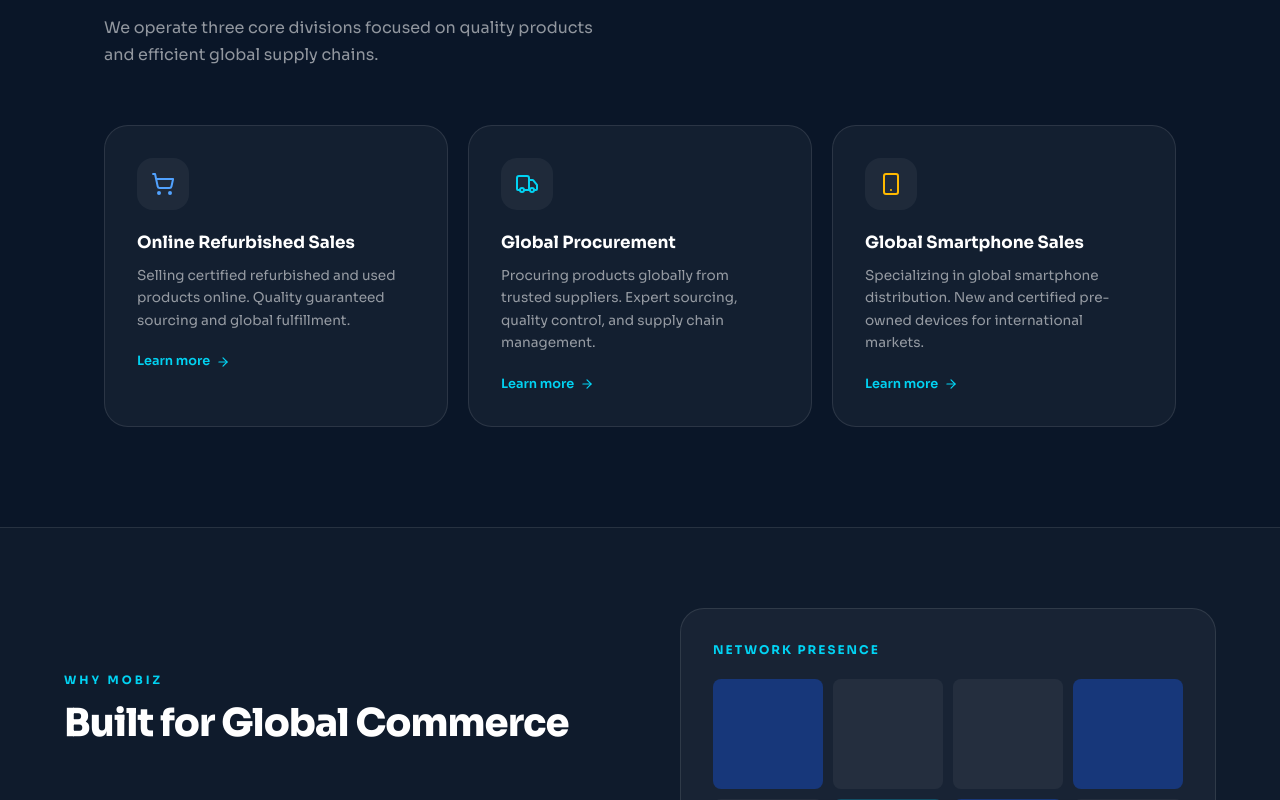
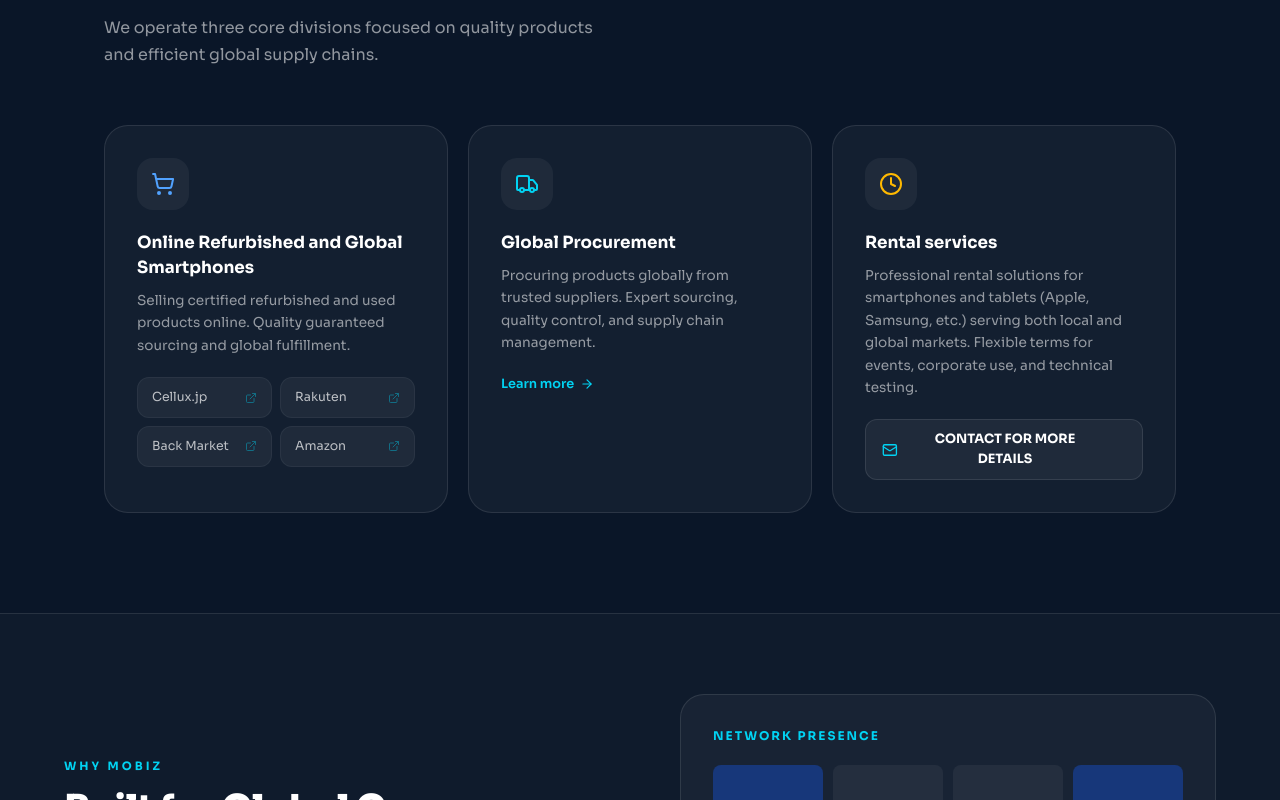
Before and after one commit to comp0099/comp0099-mobiz, a React (Vite) app: page / in a window 1280 px wide. Shown: the part 1140-1940 px from the top of the page. Built offline with nearby package versions, Linux system fonts and the light colour scheme.

Commit message:
feat: Enhance e-commerce offerings and update dependencies
Refactor e-commerce section to include smartphone rentals and list multiple online store URLs. Update project dependencies, including Express, dotenv, and motion. Add `Clock` and `ExternalLink` icons from lucide-react.

```diff
--- a/src/App.tsx
+++ b/src/App.tsx
@@ -10,6 +10,7 @@ import {
   ShoppingCart,
   Truck,
   Smartphone,
+  Clock,
   ArrowRight,
   CheckCircle2,
   Mail,
@@ -18,12 +19,13 @@ import {
   ChevronRight,
   Menu,
   X,
-  Plus
+  Plus,
+  ExternalLink
 } from 'lucide-react';
 
 // Types
 type Language = 'en' | 'jp';
-type Page = 'home' | 'ecommerce' | 'logistics' | 'smartphones';
+type Page = 'home' | 'ecommerce' | 'logistics' | 'rental';
 
 interface Content {
   [key: string]: string | string[];
@@ -56,9 +58,15 @@ const translations: Record<Language, any> = {
       title: 'Specialized Global<br/>Commerce',
       subtitle: 'We operate three core divisions focused on quality products and efficient global supply chains.',
       ecommerce: {
-        title: 'Online Refurbished Sales',
+        title: 'Online Refurbished and Global Smartphones',
         description: 'Selling certified refurbished and used products online. Quality guaranteed sourcing and global fulfillment.',
         link: 'Learn more',
+        stores: [
+          { name: 'Cellux.jp', url: 'https://cellux.jp' },
+          { name: 'Rakuten', url: 'https://www.rakuten.co.jp/cellux/' },
+          { name: 'Back Market', url: 'https://www.backmarket.co.jp/ja-jp/s/mobizu/c1bae959-084c-48fd-804f-c2b186f0eb7b' },
+          { name: 'Amazon', url: 'https://www.amazon.co.jp/b?node=26286483051&language=en&ie=UTF8&marketplaceID=A1VC38T7YXB528&me=A2KP75Y62GZLJY' }
+        ],
         offerings: [
           { title: 'Certified Refurbishment', desc: 'Rigorous 50-point inspection and restoration by expert technicians.' },
           { title: 'Multi-Platform Sales', desc: 'Strategic presence on Amazon, Rakuten, Back Market, and specialized marketplaces.' },
@@ -81,17 +89,18 @@ const translations: Record<Language, any> = {
           { title: 'Market Intelligence', desc: 'Data-driven insights to identify emerging trends and sourcing opportunities.' }
         ]
       },
-      smartphones: {
-        title: 'Global Smartphone Sales',
-        description: 'Specializing in global smartphone distribution. New and certified pre-owned devices for international markets.',
+      rental: {
+        title: 'Rental services',
+        description: 'Professional rental solutions for smartphones and tablets (Apple, Samsung, etc.) serving both local and global markets. Flexible terms for events, corporate use, and technical testing.',
         link: 'Learn more',
+        contactButton: 'CONTACT FOR MORE DETAILS',
         offerings: [
-          { title: 'International Brands', desc: 'Direct access to the latest models from major global smartphone manufacturers.' },
-          { title: 'Certified Pre-owned', desc: 'High-quality used devices fully tested and backed by our warranty.' },
-          { title: 'Bulk Distribution', desc: 'Scalable wholesale solutions for businesses and retail partners worldwide.' },
-          { title: 'Device Grading', desc: 'Industry-standard grading (A/B/C) providing clear value for every device.' },
-          { title: 'Secure Tech Logistics', desc: 'Specialized handling and insurance for high-value electronic shipments.' },
-          { title: 'Price Analytics', desc: 'Real-time market price tracking to ensure competitive rates for our clients.' }
+          { title: 'Event Rental', desc: 'Large-scale device deployment for conferences and exhibitions.' },
+          { title: 'Corporate Leasing', desc: 'Scalable mobile device solutions for your workforce.' },
+          { title: 'Tech Testing', desc: 'Rental of the latest models for app development and QA testing.' },
+          { title: 'Maintenance', desc: 'Includes complete technical support and device replacement.' },
+          { title: 'Global Delivery', desc: 'Fast shipping to any location with secure packaging.' },
+          { title: 'Flexible Terms', desc: 'Custom rental periods from one day to several months.' }
         ]
       }
     },
@@ -118,7 +127,7 @@ const translations: Record<Language, any> = {
         message: 'MESSAGE',
         submit: 'Send Message'
       },
-      options: ['Select a division...', 'Online Refurbished Sales', 'Global Procurement', 'Global Smartphone Sales', 'All Divisions']
+      options: ['Select a division...', 'Online Refurbished and Global Smartphones', 'Global Procurement', 'Rental services', 'All Divisions']
     },
     companyProfile: {
       tag: 'COMPANY PROFILE',
@@ -147,7 +156,11 @@ const translations: Record<Language, any> = {
         { title: 'Shop Online', links: ['Cellux.jp', 'Rakuten Store', 'Back Market', 'Amazon'] }
       ],
       rights: '© 2026 MOBIZ合同会社。All rights reserved.',
-      regions: ['Japan', 'USA', 'EU', 'SEA', 'China', 'Korea', 'AU', 'ME']
+      regions: ['Japan', 'USA', 'EU', 'SEA', 'China', 'Korea', 'AU', 'ME'],
+      shipmentStats: {
+        label: 'Global Business Network',
+        value: '60+ Partners'
+      }
     }
   },
   jp: {
@@ -176,9 +189,15 @@ const translations: Record<Language, any> = {
       title: '質の高い製品を<br/>日本へ',
       subtitle: '高品質な製品の提供と効率的なグローバル・サプライチェーンを軸に、3つの事業を展開しています。',
       ecommerce: {
-        title: 'リユース品オンライン販売',
+        title: 'リユース・グローバルスマホ販売',
         description: '高品質なリフレッシュ品・中古品のオンライン販売。確かな品質管理とグローバルな配送体制。',
         link: '詳細はこちら',
+        stores: [
+          { name: 'Cellux.jp', url: 'https://cellux.jp' },
+          { name: '楽天市場', url: 'https://www.rakuten.co.jp/cellux/' },
+          { name: 'Back Market', url: 'https://www.backmarket.co.jp/ja-jp/s/mobizu/c1bae959-084c-48fd-804f-c2b186f0eb7b' },
+          { name: 'Amazon', url: 'https://www.amazon.co.jp/b?node=26286483051&language=en&ie=UTF8&marketplaceID=A1VC38T7YXB528&me=A2KP75Y62GZLJY' }
+        ],
         offerings: [
           { title: '認定リフレッシュ', desc: '専門技術者による50項目の厳格な検査と整備を実施。' },
           { title: 'マルチチャネル販売', desc: 'Amazon、楽天、Back Market等の主要モールでの戦略的展開。' },
@@ -201,17 +220,18 @@ const translations: Record<Language, any> = {
           { title: 'マーケットインテリジェンス', desc: 'データに基づいた市場トレンドの把握と調達戦略の立案。' }
         ]
       },
-      smartphones: {
-        title: 'グローバルスマホ販売',
-        description: '世界市場向けの端末販売と流通を専門。最新のスマホから高品質な中古端末まで。',
+      rental: {
+        title: 'レンタルサービス',
+        description: 'Apple、Samsung等の主要メーカーのスマホ・タブレットに対応した、国内外向けの柔軟なレンタルソリューション。イベント、法人利用、技術検証に最適。',
         link: '詳細はこちら',
+        contactButton: '詳細をお問い合わせ',
         offerings: [
-          { title: '主要ブランド取扱い', desc: '世界の主要メーカーの最新モデルを直接調達・流通。' },
-          { title: '認定中古端末', desc: '動作確認済みの高品質な中古端末を保証付きで提供。' },
-          { title: '法人向け卸売', desc: '世界中の小売店や企業向けの柔軟な大口販売ソリューション。' },
-          { title: '端末グレーディング', desc: '業界標準の評価基準による、価値の明確な端末提供。' },
-          { title: '高付加価値配送', desc: '電子機器に特化した安全な梱包と保険付き輸送サービス。' },
-          { title: '価格動向分析', desc: 'リアルタイムな市場価格追跡による、競争力のある価格設定。' }
+          { title: 'イベント利用', desc: 'カンファレンスや展示会向けのモバイル端末一括貸出。' },
+          { title: '法人向けリース', desc: '企業活動に必要なモバイルデバイスの柔軟な提供。' },
+          { title: '検証・テスト', desc: 'アプリ開発や品質検証向けの最新モデル貸出。' },
+          { title: '技術サポート', desc: '万全なテクニカルサポートと故障時の即時交換対応。' },
+          { title: '国内外配送', desc: '指定場所への迅速な配送と安全な梱包。' },
+          { title: '柔軟な契約', desc: '1日から数ヶ月まで、ニーズに合わせた期間設定。' }
         ]
       }
     },
@@ -238,7 +258,7 @@ const translations: Record<Language, any> = {
         message: 'メッセージ',
         submit: '送信する'
       },
-      options: ['事業を選択...', 'リユース品オンライン販売', 'グローバル調達サービス', 'グローバルスマホ販売', 'すべての事業']
+      options: ['事業を選択...', 'リユース・グローバルスマホ販売', 'グローバル調達サービス', 'レンタルサービス', 'すべての事業']
     },
     companyProfile: {
       tag: '会社概要',
@@ -267,13 +287,23 @@ const translations: Record<Language, any> = {
         { title: 'オンラインショップ', links: ['Cellux.jp', '楽天市場', 'Back Market', 'Amazon'] }
       ],
       rights: '© 2026 MOBIZ合同会社。All rights reserved.',
-      regions: ['日本', '米国', 'EU', '東南アジア', '中国', '韓国', '豪州', '中東']
+      regions: ['日本', '米国', 'EU', '東南アジア', '中国', '韓国', '豪州', '中東'],
+      shipmentStats: {
+        label: 'グローバル提携ネットワーク',
+        value: '60社以上のパートナー'
+      }
     }
   }
 };
 
 export default function App() {
-  const [lang, setLang] = useState<Language>('en');
+  const [lang, setLang] = useState<Language>(() => {
+    if (typeof navigator !== 'undefined') {
+      const browserLang = navigator.language.split('-')[0];
+      return browserLang === 'ja' ? 'jp' : 'en';
+    }
+    return 'en';
+  });
   const [currentPage, setCurrentPage] = useState<Page>('home');
   const [isScrolled, setIsScrolled] = useState(false);
   const [mobileMenuOpen, setMobileMenuOpen] = useState(false);
@@ -423,7 +453,7 @@ export default function App() {
         <div className="flex w-max animate-marquee whitespace-nowrap">
           {[1, 2, 3, 4].map(i => (
             <div key={i} className="flex">
-              {['Online Refurbished Sales', 'Global Procurement', 'Global Smartphone Sales', 'Quality Sourcing', 'Global Distribution'].map(text => (
+              {['Online Refurbished Sales', 'Global Procurement', 'Rental services', 'Quality Sourcing', 'Global Distribution'].map(text => (
                 <span key={text} className="px-8 text-[0.78rem] font-semibold tracking-[2px] uppercase text-white/30 flex items-center">
                   <span className="text-cyan-400 mr-8">✦</span> {text}
                 </span>
@@ -518,6 +548,7 @@ export default function App() {
                     description={t.services.ecommerce.description}
                     link={t.services.ecommerce.link}
                     onClick={() => navigateTo('ecommerce')}
+                    stores={t.services.ecommerce.stores}
                   />
                   <ServiceCard
                     icon={<Truck className="text-cyan-400" />}
@@ -527,11 +558,18 @@ export default function App() {
                     onClick={() => navigateTo('logistics')}
                   />
                   <ServiceCard
-                    icon={<Smartphone className="text-amber-400" />}
-                    title={t.services.smartphones.title}
-                    description={t.services.smartphones.description}
-                    link={t.services.smartphones.link}
-                    onClick={() => navigateTo('smartphones')}
+                    icon={<Clock className="text-amber-400" />}
+                    title={t.services.rental.title}
+                    description={t.services.rental.description}
+                    link={t.services.rental.link}
+                    onClick={() => navigateTo('rental')}
+                    contactLink={{
+                      text: t.services.rental.contactButton,
+                      onClick: () => {
+                        navigateTo('home');
+                        setTimeout(() => document.getElementById('contact-section')?.scrollIntoView({ behavior: 'smooth' }), 100);
+                      }
+                    }}
                   />
                 </div>
               </section>
@@ -577,8 +615,8 @@ export default function App() {
                         ))}
                       </div>
                       <div className="mt-6 p-4 bg-blue-600/10 rounded-xl border border-blue-600/20">
-                        <div className="text-[0.72rem] text-slate-400 mb-1.5">Active Shipments Today</div>
-                        <div className="text-[1.8rem] font-extrabold text-cyan-400">247</div>
+                        <div className="text-[0.72rem] text-slate-400 mb-1.5">{t.footer.shipmentStats.label}</div>
+                        <div className="text-[1.8rem] font-extrabold text-cyan-400">{t.footer.shipmentStats.value}</div>
                       </div>
                     </div>
                   </div>
@@ -644,10 +682,7 @@ export default function App() {
                     <p className="text-[0.87rem] text-white/55 leading-[1.7] mb-8">{t.contact.subtitle}</p>
                     <div className="flex flex-col gap-3.5">
                       <div className="flex items-center gap-3 text-white/65 text-[0.85rem]">
-                        <MapPin size={18} className="text-cyan-400" /> <span>Japan (HQ)</span>
-                      </div>
-                      <div className="flex items-center gap-3 text-white/65 text-[0.85rem]">
-                        <Mail size={18} className="text-cyan-400" /> <span>hello@mobiz-solutions.com</span>
+                        <Mail size={18} className="text-cyan-400" /> <span>mobiz.customer@gmail.com</span>
                       </div>
                       <div className="flex items-center gap-3 text-white/65 text-[0.85rem]">
                         <MessageSquare size={18} className="text-cyan-400" /> <span>{t.contact.note}</span>
@@ -694,7 +729,7 @@ export default function App() {
           )}
 
           {/* Service Detail Pages */}
-          {(['ecommerce', 'logistics', 'smartphones'] as Page[]).includes(currentPage) && (
+          {(['ecommerce', 'logistics', 'rental'] as Page[]).includes(currentPage) && (
             <motion.div
               key={currentPage}
               initial={{ opacity: 0 }}
@@ -706,15 +741,46 @@ export default function App() {
               <div className="bg-radial-at-t from-blue-600/20 to-transparent text-center px-[5%] py-[80px] border-b border-white/10">
                 <div className="text-[0.72rem] font-bold tracking-[3px] uppercase text-cyan-400 mb-3">SERVICES</div>
                 <h1 className="text-[clamp(2rem,4vw,3.2rem)] font-extrabold tracking-tight mb-4">
-                  {currentPage === 'ecommerce' && t.nav.ecommerce}
-                  {currentPage === 'logistics' && t.nav.logistics}
-                  {currentPage === 'smartphones' && t.nav.smartphones}
+                  {currentPage === 'ecommerce' && t.services.ecommerce.title}
+                  {currentPage === 'logistics' && t.services.logistics.title}
+                  {currentPage === 'rental' && t.services.rental.title}
                 </h1>
-                <p className="text-base text-white/60 max-w-[560px] mx-auto leading-[1.7]">
+                <p className="text-base text-white/60 max-w-[560px] mx-auto leading-[1.7] mb-8">
                    {currentPage === 'ecommerce' && t.services.ecommerce.description}
                    {currentPage === 'logistics' && t.services.logistics.description}
-                   {currentPage === 'smartphones' && t.services.smartphones.description}
+                   {currentPage === 'rental' && t.services.rental.description}
                 </p>
+
+                {currentPage === 'rental' && (
+                  <button
+                    onClick={() => {
+                      navigateTo('home');
+                      setTimeout(() => document.getElementById('contact-section')?.scrollIntoView({ behavior: 'smooth' }), 100);
+                    }}
+                    className="inline-flex items-center gap-2.5 px-6 py-3 rounded-xl bg-linear-to-br from-blue-600 to-cyan-500 text-[0.85rem] font-bold text-white hover:opacity-90 transition-all shadow-lg shadow-blue-900/20 cursor-pointer"
+                  >
+                    <Mail size={18} />
+                    {t.services.rental.contactButton}
+                  </button>
+                )}
+
+                {currentPage === 'ecommerce' && t.services.ecommerce.stores && (
+                  <div className="flex flex-wrap justify-center gap-3">
+                    {t.services.ecommerce.stores.map((store: any, i: number) => (
+                      <a
+                        key={i}
+                        href={store.url}
+                        target="_blank"
+                        rel="noopener noreferrer"
+                        className="flex items-center gap-2.5 px-5 py-2.5 rounded-xl bg-white/5 border border-white/10 text-[0.85rem] font-bold text-white hover:bg-white/10 hover:border-blue-500/50 transition-all group"
+                      >
+                        <ShoppingCart size={16} className="text-cyan-400" />
+                        {store.name}
+                        <ExternalLink size={14} className="opacity-30 group-hover:opacity-100 transition-opacity" />
+                      </a>
+                    ))}
+                  </div>
+                )}
               </div>
 
               <div className="max-w-[1100px] mx-auto px-[5%] py-[80px]">
@@ -727,7 +793,7 @@ export default function App() {
                        <div className="text-3xl mb-3.5">
                          {currentPage === 'ecommerce' && ['✨', '📦', '✔️', '🌍', '📊', '💬'][i]}
                          {currentPage === 'logistics' && ['🤝', '🎯', '🔍', '⚙️', '⚖️', '💡'][i]}
-                         {currentPage === 'smartphones' && ['📱', '🏢', '🤝', '📋', '🚚', '📈'][i]}
+                         {currentPage === 'rental' && ['⌚', '🏢', '🔬', '🛠️', '🚚', '📅'][i]}
                        </div>
                        <h4 className="text-[0.9rem] font-bold mb-2">{offering.title}</h4>
                        <p className="text-[0.8rem] text-white/50 leading-[1.6]">{offering.desc}</p>
@@ -827,21 +893,65 @@ export default function App() {
   );
 }
 
-function ServiceCard({ icon, title, description, link, onClick }: { icon: React.ReactNode, title: string, description: string, link: string, onClick: () => void }) {
+function ServiceCard({ icon, title, description, link, onClick, stores, contactLink }: { icon: React.ReactNode, title: string, description: string, link: string, onClick: () => void, stores?: { name: string, url: string }[], contactLink?: { text: string, onClick: () => void } }) {
   return (
     <div
-      onClick={onClick}
-      className="bg-white/4 border border-white/10 rounded-3xl p-8 cursor-pointer transition-all duration-300 relative overflow-hidden group hover:bg-white/7 hover:-translate-y-1 hover:border-blue-600/30"
+      onClick={stores || contactLink ? undefined : onClick}
+      className={`bg-white/4 border border-white/10 rounded-3xl p-8 transition-all duration-300 relative overflow-hidden group ${stores || contactLink ? '' : 'cursor-pointer hover:bg-white/7 hover:-translate-y-1 hover:border-blue-600/30'}`}
     >
       <div className="absolute top-0 left-0 right-0 h-0.5 bg-linear-to-r from-blue-600 to-cyan-500 opacity-0 group-hover:opacity-100 transition-opacity"></div>
-      <div className="w-13 h-13 rounded-2xl bg-white/5 flex items-center justify-center mb-5 group-hover:bg-white/10 transition-colors">
-        {icon}
+      <div className="flex items-start justify-between mb-5">
+        <div className="w-13 h-13 rounded-2xl bg-white/5 flex items-center justify-center group-hover:bg-white/10 transition-colors">
+          {icon}
+        </div>
+        {(stores || contactLink) ? (
+          <div className="flex gap-2">
+            {/* Visual indicators for sub-links could go here if needed */}
+          </div>
+        ) : (
+          <div className="text-[0.8rem] font-semibold text-cyan-400 opacity-0 group-hover:opacity-100 transition-opacity">
+            <ArrowRight size={18} />
+          </div>
+        )}
       </div>
+
       <h3 className="text-[1.05rem] font-bold mb-2.5">{title}</h3>
       <p className="text-[0.85rem] text-white/55 leading-[1.65] mb-5">{description}</p>
-      <div className="text-[0.8rem] font-semibold text-cyan-400 flex items-center gap-1.5 transition-all group-hover:gap-2.5">
-        {link} <ArrowRight size={14} />
-      </div>
+
+      {stores && (
+        <div className="grid grid-cols-2 gap-2 mb-2">
+          {stores.map((store, i) => (
+            <a
+              key={i}
+              href={store.url}
+              target="_blank"
+              rel="noopener noreferrer"
+              onClick={(e) => e.stopPropagation()}
+              className="flex items-center justify-between px-3.5 py-2.5 rounded-xl bg-white/5 border border-white/5 text-[0.78rem] text-white/70 hover:text-white hover:bg-white/10 hover:border-white/10 transition-all group/link"
+            >
+              <span>{store.name}</span>
+              <ExternalLink size={12} className="opacity-40 group-hover/link:opacity-100 group-hover/link:translate-x-0.5 transition-all text-cyan-400" />
+            </a>
+          ))}
+        </div>
+      )}
+
+      {contactLink && (
+        <button
+          onClick={(e) => { e.stopPropagation(); contactLink.onClick(); }}
+          className="flex items-center gap-2.5 px-4 py-2.5 rounded-xl bg-white/5 border border-white/10 text-[0.8rem] font-bold text-white hover:bg-white/10 hover:border-blue-500/50 transition-all cursor-pointer group"
+        >
+          <Mail size={16} className="text-cyan-400" />
+          {contactLink.text}
+          <ArrowRight size={14} className="opacity-0 -translate-x-2 group-hover:opacity-100 group-hover:translate-x-0 transition-all ml-auto" />
+        </button>
+      )}
+
+      {!(stores || contactLink) && (
+        <div className="text-[0.8rem] font-semibold text-cyan-400 flex items-center gap-1.5 transition-all group-hover:gap-2.5 mt-auto">
+          {link} <ArrowRight size={14} />
+        </div>
+      )}
     </div>
   );
 }
```
Also changed, not shown: package.json (+6 -6 lines), 1 other file (tests, documents, lock files or other folders).
